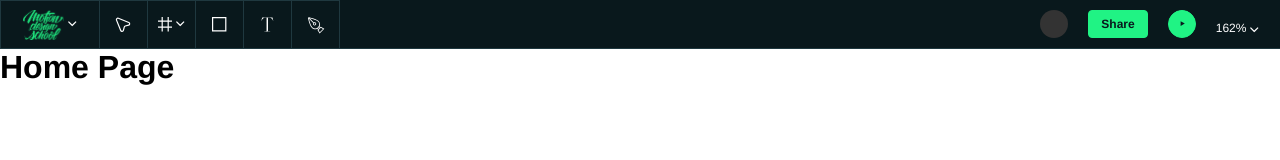
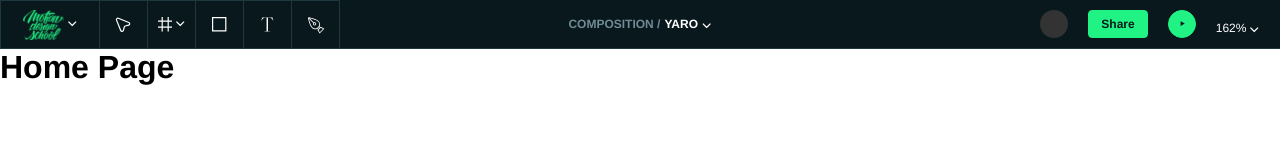
Before and after one commit to amaan-nadeem/design-tool-netlify-testing, a React (Create React App) app: page / in a window 1280 px wide. Shown: the top 160 px of the page. Built offline with nearby package versions, Linux system fonts and the light colour scheme.

Commit message:
Toolbar composition selector section added

```diff
--- /dev/null
+++ b/src/components/Layout/Toolbar/CompositionSelector/index.tsx
@@ -0,0 +1,18 @@
+// Styles
+import { CompositionSelectorStyled } from "./styled";
+
+//
+import { DownAngle } from "../../../icons";
+
+const CompositionSelector = () => {
+  return (
+    <CompositionSelectorStyled>
+      <p className="heading">Composition /</p>
+      <button className="btn">
+        <span className="text">Yaro</span> <DownAngle size={0.4} color="#fff" />
+      </button>
+    </CompositionSelectorStyled>
+  );
+};
+
+export default CompositionSelector;
--- /dev/null
+++ b/src/components/Layout/Toolbar/CompositionSelector/styled.ts
@@ -0,0 +1,33 @@
+import styled from "styled-components";
+
+export const CompositionSelectorStyled = styled.div`
+  position: absolute;
+  top: 50%;
+  left: 50%;
+  transform: translate(-50%, -50%);
+  display: flex;
+  align-items: flex-end;
+
+  .heading {
+    margin-right: 4px;
+    font-size: ${(props) => `${props.theme.text.default.fontsize}px`};
+    color: ${(props) => props.theme.colors.inactive};
+    font-weight: 700;
+    text-transform: uppercase;
+  }
+
+  button.btn {
+    border: none;
+    background-color: transparent;
+    color: #fff;
+    font-size: ${(props) => `${props.theme.text.default.fontsize}px`};
+    display: flex;
+    align-items: flex-end;
+    font-weight: 700;
+
+    .text {
+      margin-right: 4px;
+      text-transform: uppercase;
+    }
+  }
+`;
--- a/src/components/Layout/Toolbar/index.tsx
+++ b/src/components/Layout/Toolbar/index.tsx
@@ -1,6 +1,7 @@
 // Components
 import LeftNav from "./LeftNav";
 import RightNav from "./RightNav";
+import CompositionSelector from "./CompositionSelector";
 
 // Styled
 import { StyledToolbar } from "./styled";
@@ -9,6 +10,7 @@ const Toolbar = () => {
   return (
     <StyledToolbar>
       <LeftNav />
+      <CompositionSelector />
       <RightNav />
     </StyledToolbar>
   );
--- a/src/components/Layout/Toolbar/styled.ts
+++ b/src/components/Layout/Toolbar/styled.ts
@@ -6,4 +6,5 @@ export const StyledToolbar = styled.header`
   align-items: center;
   border-bottom: 1px solid ${(props) => props.theme.colors.lies};
   color: #fff;
+  position: relative;
 `;
```
